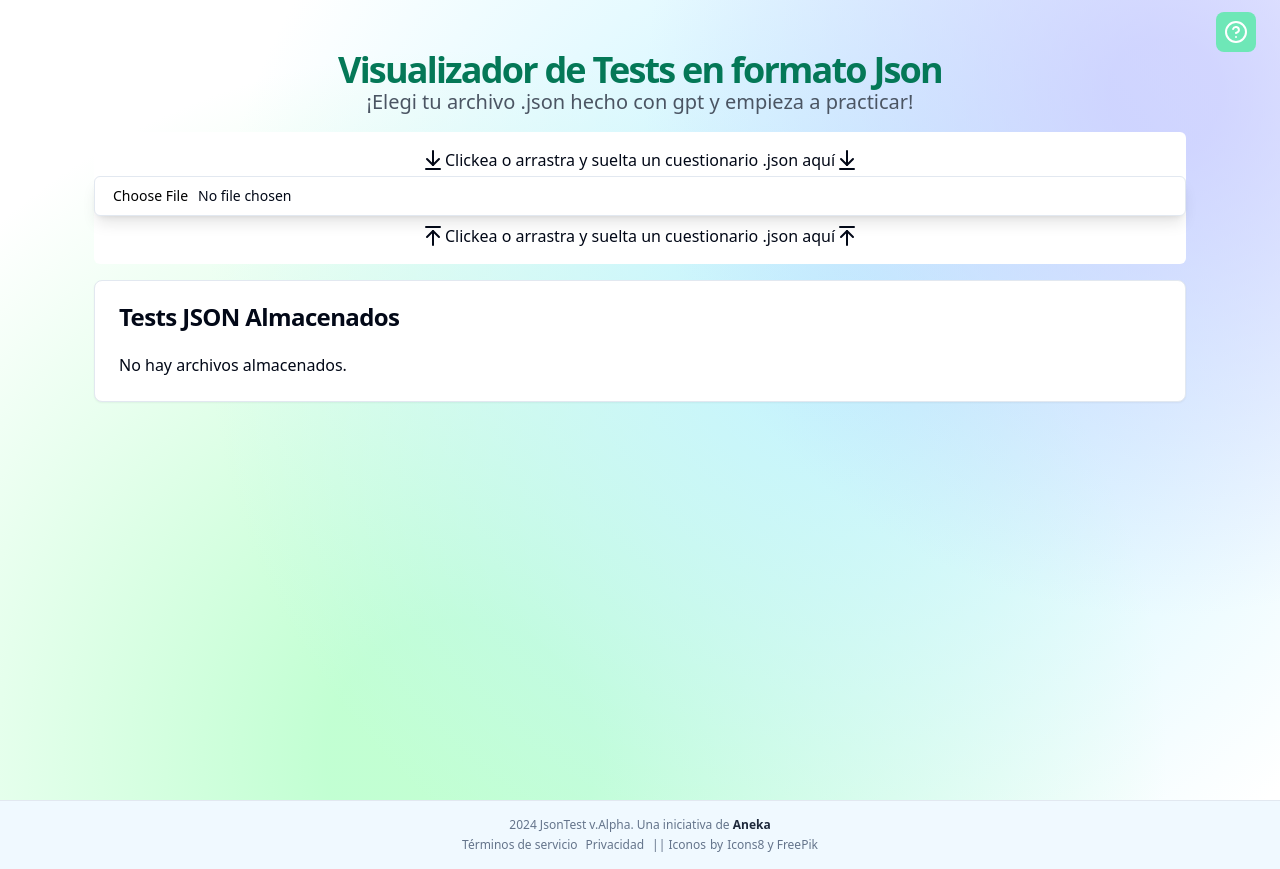
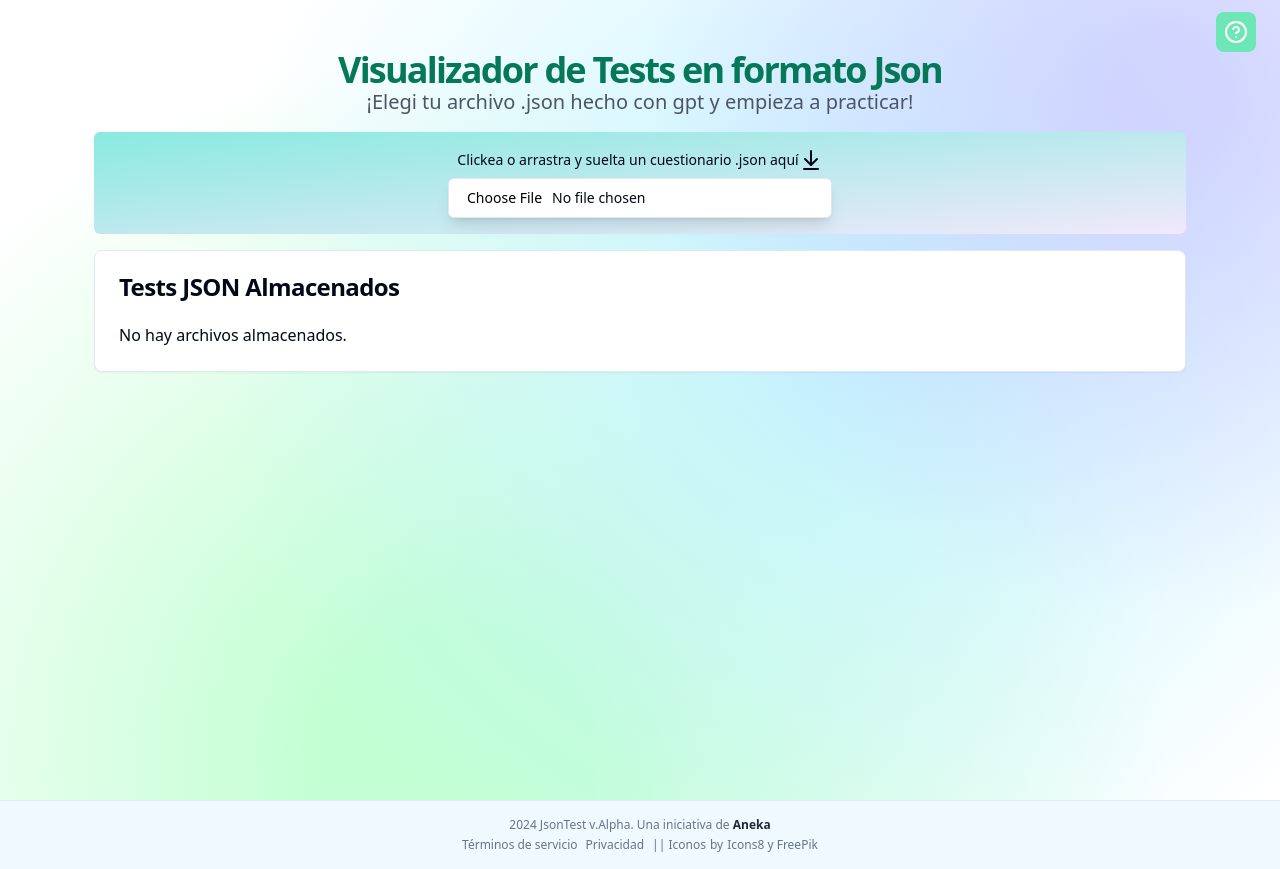
Before and after one commit to fitoji/json-view, a React (Vite) app: page / in a window 1280 px wide. Built offline with nearby package versions, Linux system fonts and the light colour scheme.

Commit message:
algunos cambios en el input

```diff
--- a/src/components/FileDropZone.jsx
+++ b/src/components/FileDropZone.jsx
@@ -2,6 +2,8 @@ import React, { useState } from 'react'
 import { Input } from './ui/input'
 import { ArrowDownToLine, ArrowUpToLine } from 'lucide-react'
 import { toast } from 'sonner';
+import { Label } from './ui/label';
+
 
 export default function FileDropZone({ onFileDrop, tituloOff }) {
   const [isDragging, setIsDragging] = useState(false)
@@ -96,7 +98,8 @@ export default function FileDropZone({ onFileDrop, tituloOff }) {
 
 
   return (
-    <div className="bg-white rounded-md pt-4 pb-4">
+    <div className="rounded-md pt-4 pb-4 bg-[#89eae0] bg-gradient-to-br from-[#89eae0] to-[#f1e8fb]
+       hover:bg-gradient-to-br flex justify-center">
     {/*<div
       onDragOver={handleDragOver}
       onDragLeave={handleDragLeave}
@@ -107,28 +110,24 @@ export default function FileDropZone({ onFileDrop, tituloOff }) {
     >
     {isDragging ? 'Suelta el test aquí' : 'Arrastra y suelta un test JSON aquí'}
     </div>*/}
-   {tituloOff &&( <div className="flex justify-center pb-1">
+    <div className="flex flex-col justify-center w-full max-w-sm items-center gap-1.5">
+      <div className="flex flex-row items-center">
+      <Label htmlFor="fileInput">
+        Clickea o arrastra y suelta un cuestionario .json aquí</Label>
       <ArrowDownToLine />
-
-      Clickea o arrastra y suelta un cuestionario .json aquí
-    <ArrowDownToLine />
-    </div>)}
+      </div>
 
       <Input
         id="fileInput"
         type="file"
-    accept=".json"
+        accept=".json, .txt"
         onChange={handleFileUpload}
         className="shadow-lg hover:bg-emerald-100 transition-colors"
       />
-    {tituloOff && (<div className="flex flex-row justify-center pt-2">
-    <ArrowUpToLine />
+    </div>
 
-      Clickea o arrastra y suelta un cuestionario .json aquí
-      <ArrowUpToLine />
 
-    </div>)
-      }
+
 
     </div>
 
--- a/src/components/StoredFiles.jsx
+++ b/src/components/StoredFiles.jsx
@@ -1,7 +1,7 @@
 import React from 'react'
 import { Card, CardContent, CardHeader, CardTitle } from "@/components/ui/card"
 import { Button } from "@/components/ui/button"
-import { SquarePlay, Trash2 } from 'lucide-react'
+import { CircleArrowRight, Trash2 } from 'lucide-react'
 
 
 export default function StoredFiles({ files, onSelect, onDelete, setTituloOff }) {
@@ -27,7 +27,7 @@ export default function StoredFiles({ files, onSelect, onDelete, setTituloOff })
                       setTituloOff(false)
                       window.scrollTo({ top: 0, behavior: 'smooth' });
                       }} className="rounded-xl bg-emerald-300 mr-2 text-base text-white transition duration-200 hover:bg-emerald-200 active:bg-green-100" size="sm">
-                      <SquarePlay />
+                      <CircleArrowRight />
                         <span className="hidden md:inline">
                         Ver
                         </span>
--- a/src/components/quiz/Test.jsx
+++ b/src/components/quiz/Test.jsx
@@ -369,12 +369,12 @@ const Test = ({data}) => {
             </Button>
           </div>
           <Modal open={open} onClose={() => setOpen(false)}>
-              <div className='text-center w-80'>
+              <div className='w-80 flex flex-col items-center'>
                 <Settings size={56} className='text-sky-500' />
-                <div>
-                  <h3 className='text-lg font-black text-gray-800'>Menu</h3>
+                <div className="mx-auto my-4 w-48 text-center">
+                  <h3 className='text-lg text-gray-800 font-bold'>Menu</h3>
                 </div>
-              <div className='flex flex-col'>
+              <div className=''>
                 <div>
                 {/* todo */}
                 {/* <div className='flex flex-row items-center justify-between'>
@@ -403,8 +403,8 @@ const Test = ({data}) => {
               <div className='flex flex-row gap-4 mt-4 justify-center'>
 
                 <Button className="flex flex-row w-1/2 rounded-lg bg-sky-400 font-bold transition duration-200 hover:bg-sky-300 active:bg-sky-500 justify-center p-2" onClick={handleSubmit}>
+                  <ArrowBigRightDash />
                   Aceptar
-                  <ArrowBigRightDash />
                 </Button>
               </div>
             </div>
--- a/src/components/quiz/V0json.jsx
+++ b/src/components/quiz/V0json.jsx
@@ -66,9 +66,7 @@ export default function V0json({setTituloOff}) {
           <Label className="flex flex-row justify-center text-slate-600" htmlFor="fileInput">Selecciona un archivo o arrastra y sueltalo aquí
           <ArrowDownToLine size={16}/>
           </Label>
-        )
-
-        }
+        )}
 
            <div className="relative">
 
```
Also changed, not shown: 1 other file (tests, documents, lock files or other folders). Lines whose indentation alone changed are shown as unchanged.
